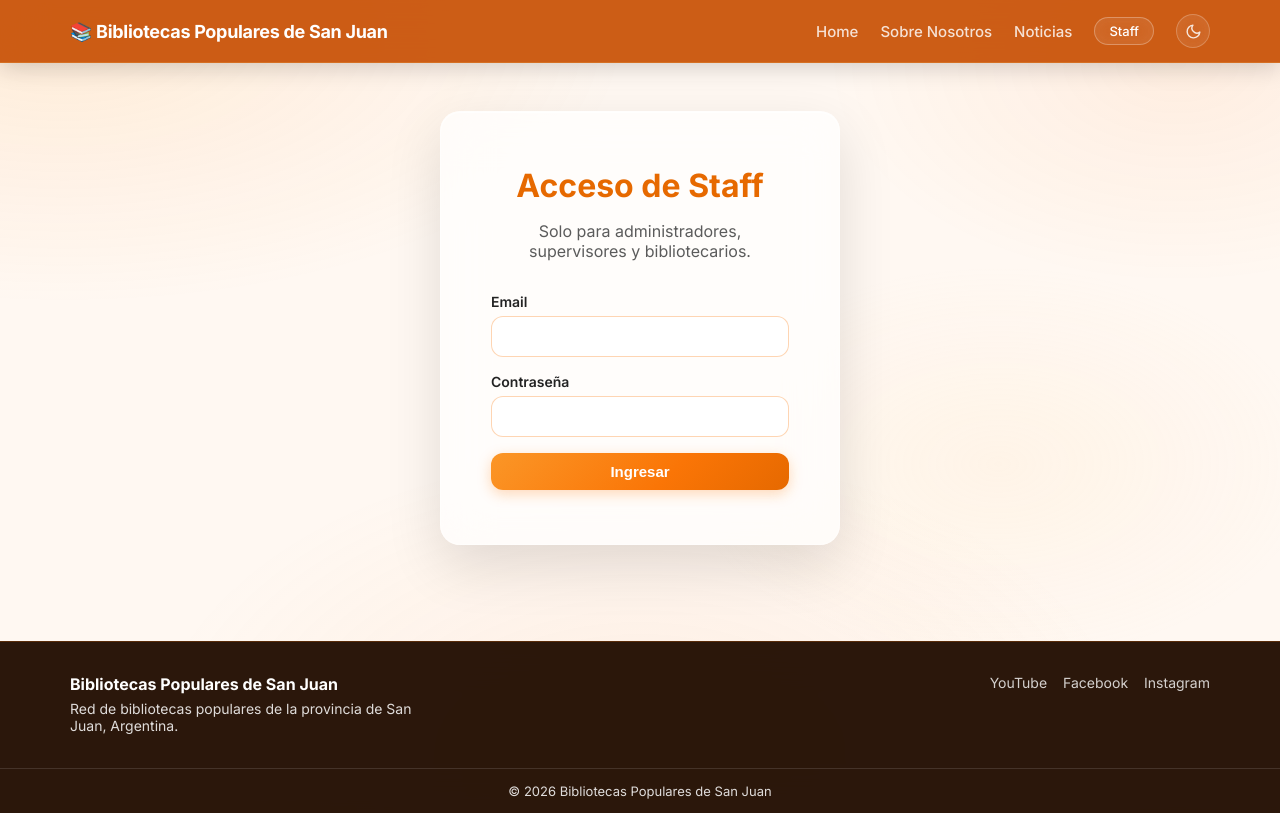
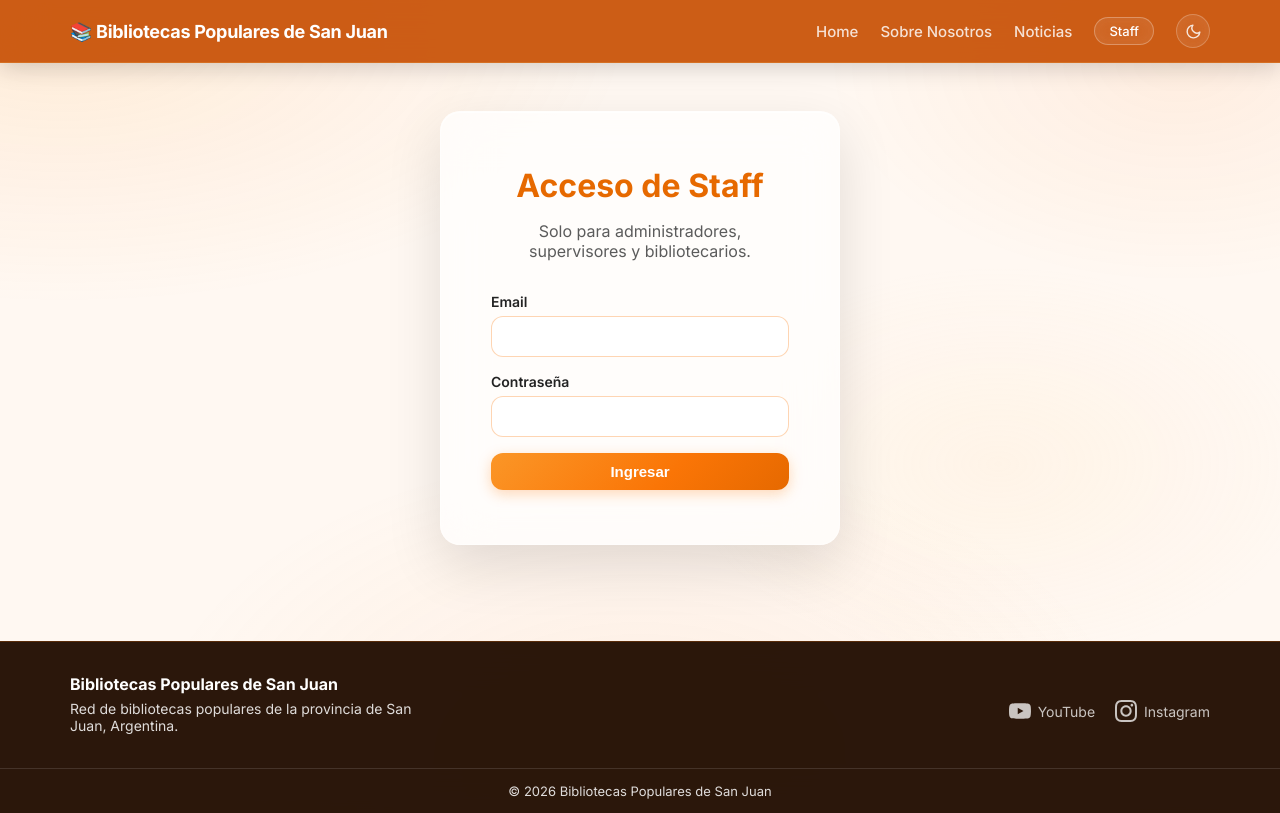
Before and after one commit to Antonio-David-Tejada-Villalon/bpsanjuan, a React (Vite) app in the folder client/: page /login in a window 1280 px wide. Built offline with nearby package versions, Linux system fonts and the light colour scheme; no server answers.

Commit message:
adding instagram dbpsanjuan

```diff
--- a/client/src/components/Footer.jsx
+++ b/client/src/components/Footer.jsx
@@ -1,3 +1,24 @@
+const SOCIALS = [
+  {
+    label: 'YouTube',
+    href: 'https://www.youtube.com/@DBPSJ',
+    icon: (
+      <svg width="22" height="22" viewBox="0 0 24 24" fill="currentColor" aria-hidden="true">
+        <path d="M23.498 6.186a3.016 3.016 0 0 0-2.122-2.136C19.505 3.545 12 3.545 12 3.545s-7.505 0-9.377.505A3.017 3.017 0 0 0 .502 6.186C0 8.07 0 12 0 12s0 3.93.502 5.814a3.016 3.016 0 0 0 2.122 2.136c1.871.505 9.376.505 9.376.505s7.505 0 9.377-.505a3.015 3.015 0 0 0 2.122-2.136C24 15.93 24 12 24 12s0-3.93-.502-5.814zM9.545 15.568V8.432L15.818 12l-6.273 3.568z"/>
+      </svg>
+    ),
+  },
+  {
+    label: 'Instagram',
+    href: 'https://www.instagram.com/dbpsanjuan',
+    icon: (
+      <svg width="22" height="22" viewBox="0 0 24 24" fill="currentColor" aria-hidden="true">
+        <path d="M12 2.163c3.204 0 3.584.012 4.85.07 3.252.148 4.771 1.691 4.919 4.919.058 1.265.069 1.645.069 4.849 0 3.205-.012 3.584-.069 4.849-.149 3.225-1.664 4.771-4.919 4.919-1.266.058-1.644.07-4.85.07-3.204 0-3.584-.012-4.849-.07-3.26-.149-4.771-1.699-4.919-4.92-.058-1.265-.07-1.644-.07-4.849 0-3.204.013-3.583.07-4.849.149-3.227 1.664-4.771 4.919-4.919 1.266-.057 1.645-.069 4.849-.069zm0-2.163c-3.259 0-3.667.014-4.947.072-4.358.2-6.78 2.618-6.98 6.98-.059 1.281-.073 1.689-.073 4.948 0 3.259.014 3.668.072 4.948.2 4.358 2.618 6.78 6.98 6.98 1.281.058 1.689.072 4.948.072 3.259 0 3.668-.014 4.948-.072 4.354-.2 6.782-2.618 6.979-6.98.059-1.28.073-1.689.073-4.948 0-3.259-.014-3.667-.072-4.947-.196-4.354-2.617-6.78-6.979-6.98-1.281-.059-1.69-.073-4.949-.073zm0 5.838c-3.403 0-6.162 2.759-6.162 6.162s2.759 6.163 6.162 6.163 6.162-2.759 6.162-6.163c0-3.403-2.759-6.162-6.162-6.162zm0 10.162c-2.209 0-4-1.79-4-4 0-2.209 1.791-4 4-4s4 1.791 4 4c0 2.21-1.791 4-4 4zm6.406-11.845c-.796 0-1.441.645-1.441 1.44s.645 1.44 1.441 1.44c.795 0 1.439-.645 1.439-1.44s-.644-1.44-1.439-1.44z"/>
+      </svg>
+    ),
+  },
+];
+
 export default function Footer() {
   return (
     <footer className="footer">
@@ -7,9 +28,20 @@
           <p>Red de bibliotecas populares de la provincia de San Juan, Argentina.</p>
         </div>
         <div className="footer-social">
-          <a href="https://www.youtube.com/@DBPSJ" target="_blank" rel="noopener noreferrer">YouTube</a>
-          <a href="#" target="_blank" rel="noopener noreferrer">Facebook</a>
-          <a href="#" target="_blank" rel="noopener noreferrer">Instagram</a>
+          {SOCIALS.map(({ label, href, icon }) => (
+            <a
+              key={label}
+              href={href}
+              target="_blank"
+              rel="noopener noreferrer"
+              title={label}
+              aria-label={label}
+              className="footer-social-link"
+            >
+              {icon}
+              <span>{label}</span>
+            </a>
+          ))}
         </div>
       </div>
       <p className="footer-copy">© {new Date().getFullYear()} Bibliotecas Populares de San Juan</p>
--- a/client/src/index.css
+++ b/client/src/index.css
@@ -440,9 +440,10 @@
 }
 .footer-inner strong { color: #fff; font-size: 16px; }
 .footer-inner p      { margin-top: 6px; font-size: 14px; max-width: 360px; }
-.footer-social       { display: flex; gap: 16px; }
-.footer-social a     { color: rgba(255,255,255,0.80); font-size: 14px; transition: color var(--transition); }
-.footer-social a:hover { color: #fff; text-decoration: none; }
+.footer-social            { display: flex; align-items: center; gap: 20px; }
+.footer-social-link       { display: flex; align-items: center; gap: 7px; color: rgba(255,255,255,0.75); font-size: 14px; transition: color var(--transition), transform var(--transition); }
+.footer-social-link:hover { color: #fff; text-decoration: none; transform: translateY(-2px); }
+.footer-social-link svg   { flex-shrink: 0; }
 .footer-copy {
   text-align: center;
   font-size: 13px;
```
